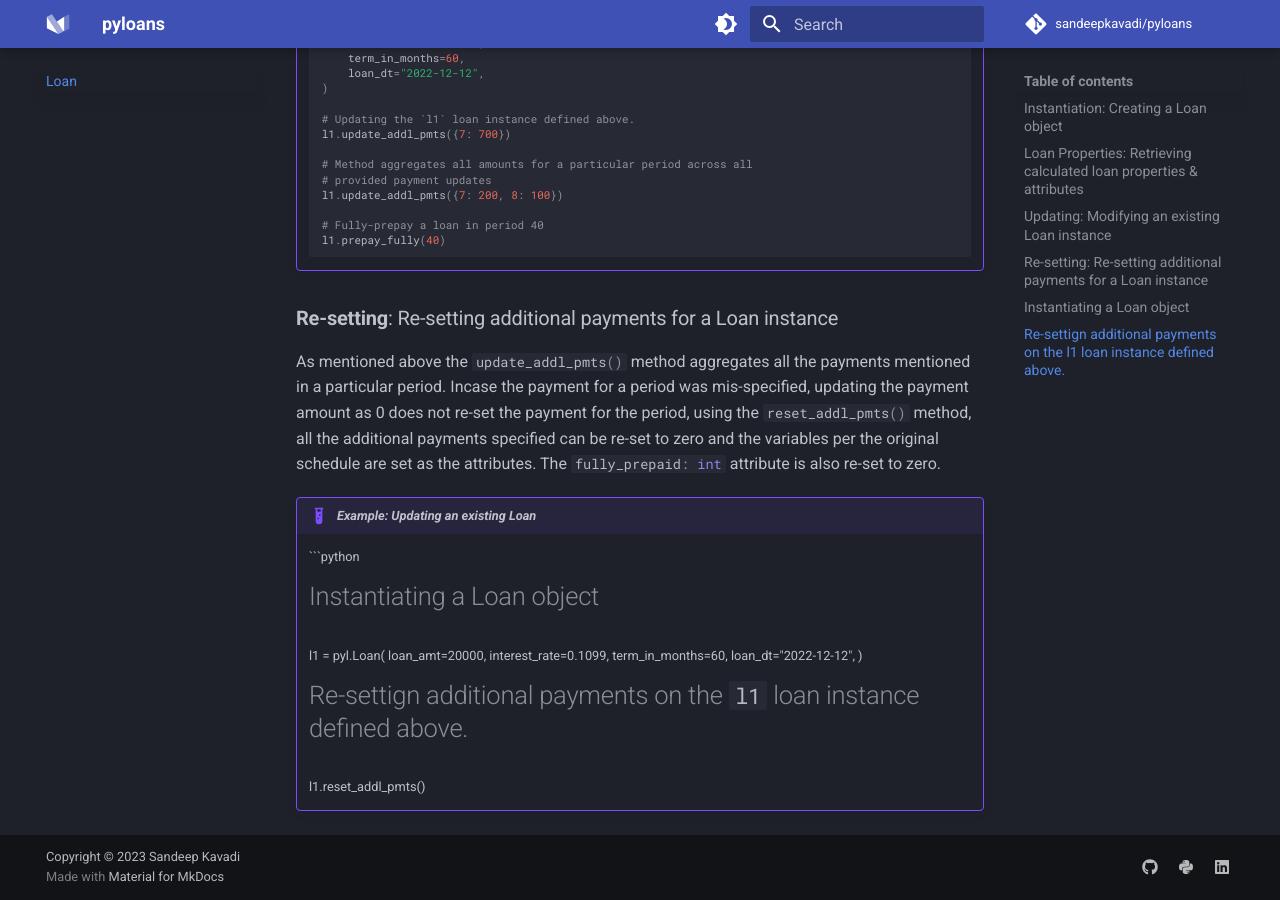
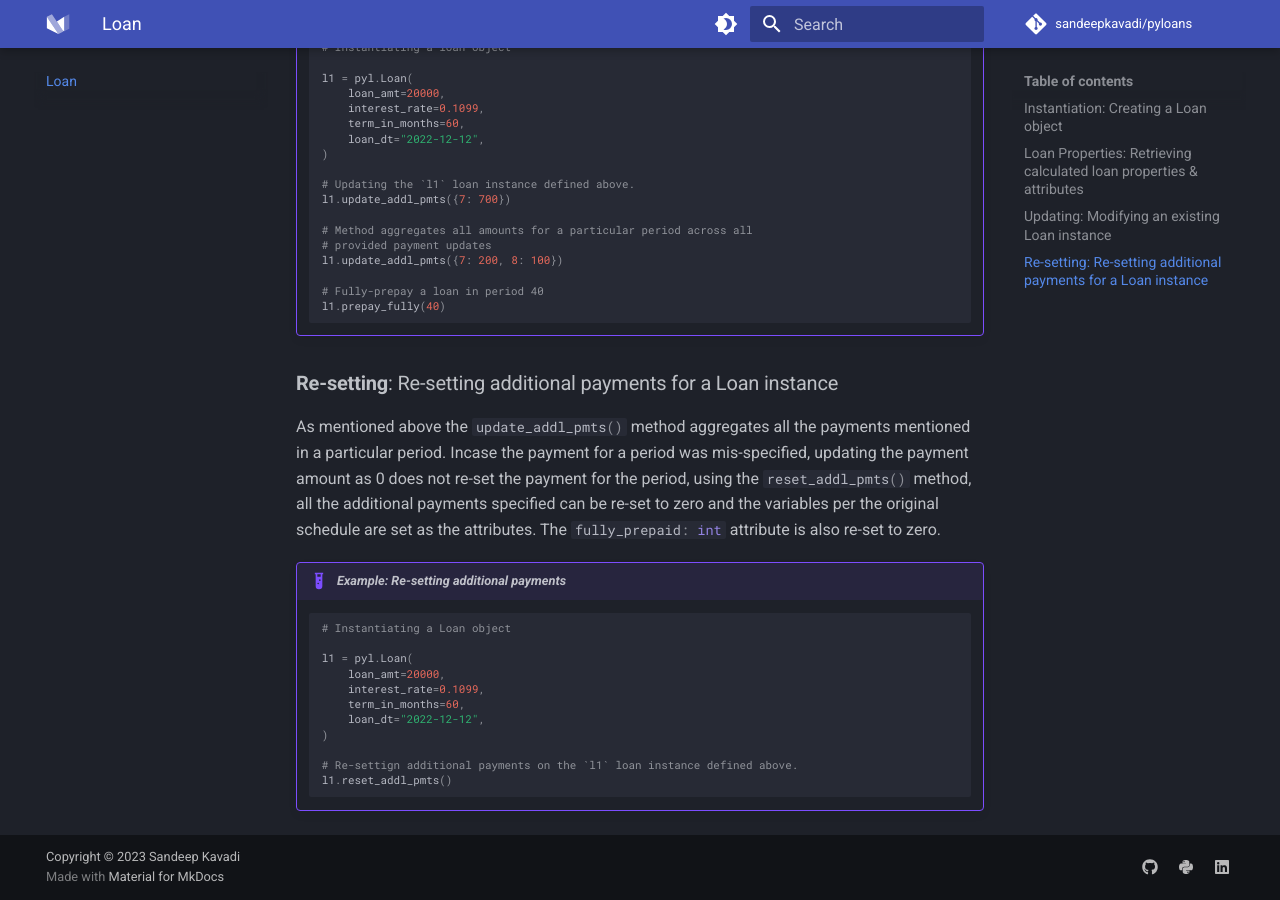
Before and after one commit to sandeepkavadi/pyloans, an MkDocs documentation site: the page built from docs/loan.md, in a window 1280 px wide and 900 px high, scrolled down 3047 px. Built offline with MkDocs 1.6.1 and Material for MkDocs 9.7.7, drawn with Linux system fonts in a browser that asks for light colours; comment, search, counter and statistics services are not loaded.

Commit message:
Updated documentation for v0.1.3

````diff
--- a/docs/loan.md
+++ b/docs/loan.md
@@ -193,17 +193,18 @@ all  the additional payments specified can be re-set to zero and the
 variables per the original schedule are set as the attributes. The
 `#!python fully_prepaid: int` attribute is also re-set to zero.
 
-!!! Example "*Example: Updating an existing Loan*"
+!!! Example "*Example: Re-setting additional payments*"
 
     ```python
     # Instantiating a Loan object
 
     l1 = pyl.Loan(
-     loan_amt=20000,
-     interest_rate=0.1099,
-     term_in_months=60,
-     loan_dt="2022-12-12",
+        loan_amt=20000,
+        interest_rate=0.1099,
+        term_in_months=60,
+        loan_dt="2022-12-12",
     )
 
     # Re-settign additional payments on the `l1` loan instance defined above.
     l1.reset_addl_pmts()
+    ```
````
